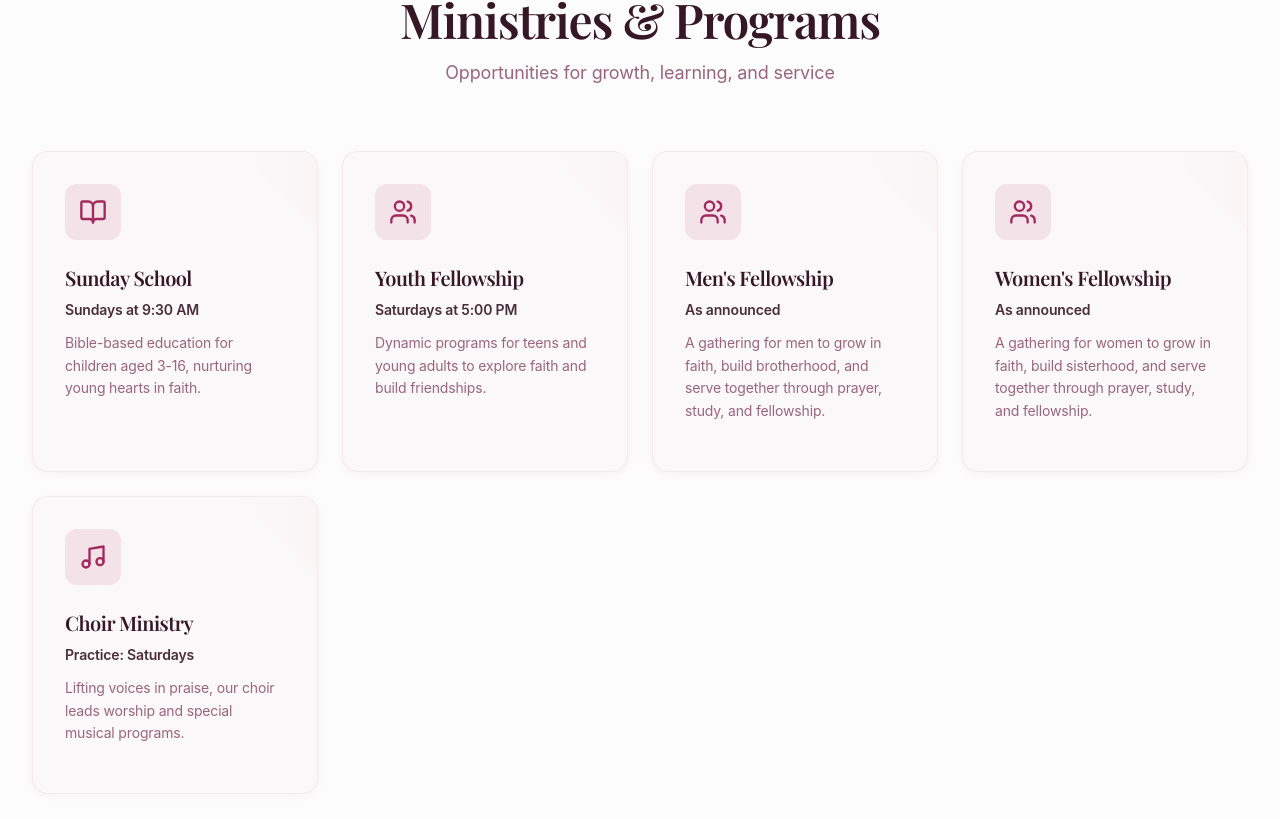
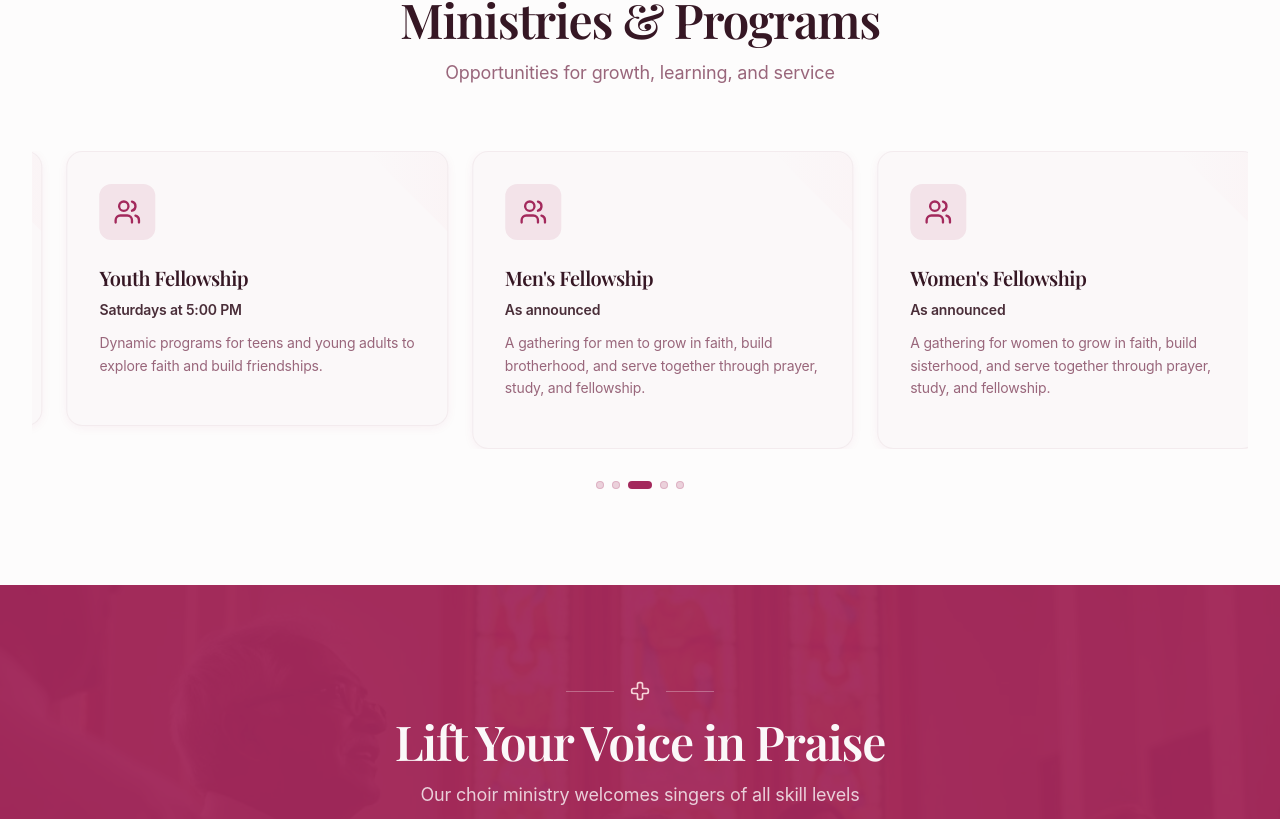
Before and after one commit to Manjukv-12/ALL-Saint-s, a React (Vite) app: page /#/services in a window 1280 px wide. Shown: the part 1861-2680 px from the top of the page. Built offline with nearby package versions, Linux system fonts and the light colour scheme; the HTML template or start-up script is replaced by a standard one; a web font is replaced by a local one.

Commit message:
Implement unique carousel sliders for Services, Ministries, Sacraments, and Annual Celebrations

```diff
--- a/package.json
+++ b/package.json
@@ -49,6 +49,7 @@
     "clsx": "^2.1.1",
     "cmdk": "^1.1.1",
     "date-fns": "^3.6.0",
+    "embla-carousel-autoplay": "^8.6.0",
     "embla-carousel-react": "^8.6.0",
     "framer-motion": "^12.29.2",
     "input-otp": "^1.4.2",
--- /dev/null
+++ b/src/components/common/Carousel.tsx
@@ -0,0 +1,103 @@
+import React, { useCallback, useEffect, useState } from 'react';
+import useEmblaCarousel from 'embla-carousel-react';
+import Autoplay from 'embla-carousel-autoplay';
+import { ChevronLeft, ChevronRight } from 'lucide-react';
+
+interface CarouselProps {
+    children: React.ReactNode[];
+    options?: any;
+    autoplay?: boolean;
+    autoplayDelay?: number;
+    showArrows?: boolean;
+    showDots?: boolean;
+    className?: string;
+    slideClassName?: string;
+    mode?: 'default' | 'perspective' | 'loop';
+}
+
+const Carousel = ({
+    children,
+    options = { loop: true, align: 'start' },
+    autoplay = false,
+    autoplayDelay = 4000,
+    showArrows = true,
+    showDots = true,
+    className = '',
+    slideClassName = '',
+    mode = 'default'
+}: CarouselProps) => {
+    const plugins = autoplay ? [Autoplay({ delay: autoplayDelay, stopOnInteraction: false })] : [];
+    const [emblaRef, emblaApi] = useEmblaCarousel(options, plugins);
+    const [selectedIndex, setSelectedIndex] = useState(0);
+    const [scrollSnaps, setScrollSnaps] = useState<number[]>([]);
+
+    const scrollPrev = useCallback(() => emblaApi && emblaApi.scrollPrev(), [emblaApi]);
+    const scrollNext = useCallback(() => emblaApi && emblaApi.scrollNext(), [emblaApi]);
+    const scrollTo = useCallback((index: number) => emblaApi && emblaApi.scrollTo(index), [emblaApi]);
+
+    const onSelect = useCallback(() => {
+        if (!emblaApi) return;
+        setSelectedIndex(emblaApi.selectedScrollSnap());
+    }, [emblaApi]);
+
+    useEffect(() => {
+        if (!emblaApi) return;
+        onSelect();
+        setScrollSnaps(emblaApi.scrollSnapList());
+        emblaApi.on('select', onSelect);
+        emblaApi.on('reInit', onSelect);
+    }, [emblaApi, onSelect]);
+
+    return (
+        <div className={`relative group ${className}`}>
+            <div className="overflow-hidden" ref={emblaRef}>
+                <div className="flex">
+                    {children.map((child, index) => (
+                        <div
+                            key={index}
+                            className={`flex-[0_0_100%] min-w-0 px-3 sm:flex-[0_0_50%] lg:flex-[0_0_33.33%] transition-all duration-500 ${mode === 'perspective' && selectedIndex !== index ? 'scale-90 opacity-40 blur-[1px]' : 'scale-100 opacity-100'
+                                } ${slideClassName}`}
+                        >
+                            {child}
+                        </div>
+                    ))}
+                </div>
+            </div>
+
+            {showArrows && (
+                <>
+                    <button
+                        className="absolute left-0 top-1/2 -translate-y-1/2 -translate-x-4 lg:-translate-x-8 w-10 h-10 rounded-full bg-white/80 backdrop-blur shadow-md flex items-center justify-center text-primary opacity-0 group-hover:opacity-100 transition-opacity z-10 hover:bg-white"
+                        onClick={scrollPrev}
+                        aria-label="Previous slide"
+                    >
+                        <ChevronLeft size={24} />
+                    </button>
+                    <button
+                        className="absolute right-0 top-1/2 -translate-y-1/2 translate-x-4 lg:translate-x-8 w-10 h-10 rounded-full bg-white/80 backdrop-blur shadow-md flex items-center justify-center text-primary opacity-0 group-hover:opacity-100 transition-opacity z-10 hover:bg-white"
+                        onClick={scrollNext}
+                        aria-label="Next slide"
+                    >
+                        <ChevronRight size={24} />
+                    </button>
+                </>
+            )}
+
+            {showDots && (
+                <div className="flex justify-center gap-2 mt-8">
+                    {scrollSnaps.map((_, index) => (
+                        <button
+                            key={index}
+                            className={`w-2 h-2 rounded-full transition-all border border-primary/20 ${index === selectedIndex ? 'bg-primary w-6' : 'bg-primary/20 hover:bg-primary/40'
+                                }`}
+                            onClick={() => scrollTo(index)}
+                            aria-label={`Go to slide ${index + 1}`}
+                        />
+                    ))}
+                </div>
+            )}
+        </div>
+    );
+};
+
+export default Carousel;
--- a/src/pages/Events.tsx
+++ b/src/pages/Events.tsx
@@ -5,6 +5,7 @@ import ScrollReveal from '@/components/common/ScrollReveal';
 import SectionTitle from '@/components/common/SectionTitle';
 import EventCard from '@/components/common/EventCard';
 import ChurchButton from '@/components/common/ChurchButton';
+import Carousel from '@/components/common/Carousel';
 
 import stainedGlass from '@/assets/stained-glass.jpg';
 import worship from '@/assets/worship.jpg';
@@ -171,10 +172,15 @@ const Events = () => {
             />
           </ScrollReveal>
 
-          <div className="grid sm:grid-cols-2 lg:grid-cols-3 gap-6 mt-16 max-w-4xl mx-auto">
+          <Carousel
+            className="mt-16"
+            mode="loop"
+            options={{ loop: true, align: 'start' }}
+            slideClassName="sm:flex-[0_0_50%] lg:flex-[0_0_33.33%]"
+          >
             {annualEvents.map((event, index) => (
               <ScrollReveal key={index} delay={index * 0.1}>
-                <div className="flex items-center gap-4 p-4 bg-card rounded-xl border border-border/50">
+                <div className="flex items-center gap-4 p-4 bg-card rounded-xl border border-border/50 h-full">
                   <div className="flex-shrink-0 w-12 h-12 rounded-full bg-secondary/20 flex items-center justify-center">
                     <Calendar size={20} className="text-secondary" />
                   </div>
@@ -189,7 +195,7 @@ const Events = () => {
                 </div>
               </ScrollReveal>
             ))}
-          </div>
+          </Carousel>
         </div>
       </section>
 
--- a/src/pages/Index.tsx
+++ b/src/pages/Index.tsx
@@ -7,6 +7,7 @@ import SectionTitle from '@/components/common/SectionTitle';
 import ChurchButton from '@/components/common/ChurchButton';
 import ServiceCard from '@/components/common/ServiceCard';
 import EventCard from '@/components/common/EventCard';
+import Carousel from '@/components/common/Carousel';
 
 import heroVideo from '@/assets/video/droneshot.mp4';
 import interiorImage from '@/assets/church-interior.jpg';
@@ -235,11 +236,11 @@ const Index = () => {
             />
           </ScrollReveal>
 
-          <div className="grid sm:grid-cols-2 lg:grid-cols-4 gap-6 mt-16">
+          <Carousel className="mt-16">
             {services.map((service, index) => (
               <ServiceCard key={index} {...service} index={index} />
             ))}
-          </div>
+          </Carousel>
 
           <ScrollReveal delay={0.4}>
             <div className="text-center mt-12">
--- a/src/pages/Services.tsx
+++ b/src/pages/Services.tsx
@@ -8,6 +8,7 @@ import ScrollReveal from '@/components/common/ScrollReveal';
 import SectionTitle from '@/components/common/SectionTitle';
 import ServiceCard from '@/components/common/ServiceCard';
 import ChurchButton from '@/components/common/ChurchButton';
+import Carousel from '@/components/common/Carousel';
 
 import stainedGlass from '@/assets/stained-glass.jpg';
 import worship from '@/assets/worship.jpg';
@@ -200,11 +201,16 @@ const Services = () => {
             />
           </ScrollReveal>
 
-          <div className="grid sm:grid-cols-2 lg:grid-cols-4 gap-6 mt-16">
+          <Carousel
+            className="mt-16"
+            autoplay={true}
+            autoplayDelay={3000}
+            options={{ loop: true, align: 'center' }}
+          >
             {ministries.map((ministry, index) => (
               <ServiceCard key={index} {...ministry} index={index} />
             ))}
-          </div>
+          </Carousel>
         </div>
       </section>
 
@@ -259,11 +265,16 @@ const Services = () => {
             />
           </ScrollReveal>
 
-          <div className="grid sm:grid-cols-2 lg:grid-cols-4 gap-6 mt-16">
+          <Carousel
+            className="mt-16"
+            mode="perspective"
+            options={{ loop: true, align: 'center' }}
+            showDots={false}
+          >
             {sacraments.map((sacrament, index) => (
               <ServiceCard key={index} {...sacrament} index={index} />
             ))}
-          </div>
+          </Carousel>
 
           <ScrollReveal delay={0.3}>
             <div className="max-w-2xl mx-auto text-center mt-12">
```
Also changed, not shown: 1 other file (tests, documents, lock files or other folders).
